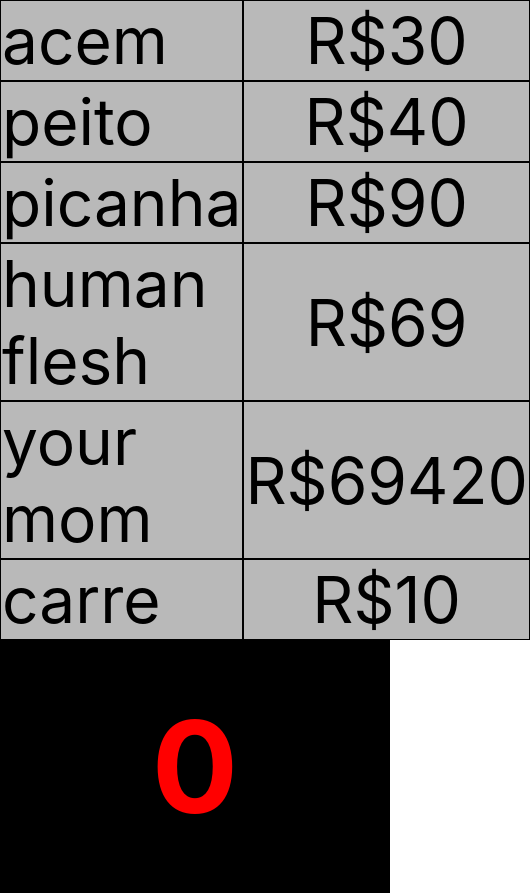
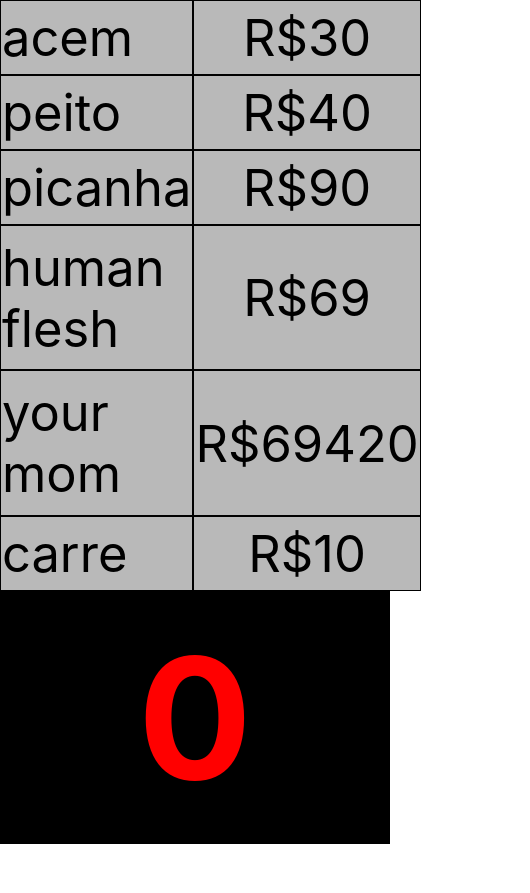
Before and after one commit to JeanVictorL/filaApp, a React (Vite) app: page / in a window 390 px wide. Shown: the whole page, 530 px wide, since content can reach past the window. After the commit the page ends 844 px from the top, so only its background shows below. Built offline with nearby package versions, Linux system fonts and the light colour scheme.

Commit message:
responsive textsizes

```diff
--- a/src/App.css
+++ b/src/App.css
@@ -11,7 +11,7 @@ body{
 .Produto--nome, .Produto--preco {
   background: #B9B9B9;
   border: 1px solid #000000;
-  font-size: 64px;
+  font-size: 6vh;
   /* height: (100/6)%; */
 }
 
@@ -26,7 +26,7 @@ body{
 
 .senha {
   color: red;
-  font-size: 128px;
+  font-size: 20vh;
   background-color: #000000;
   margin: 0;
   height: 30vh;
--- a/src/components/Senha.jsx
+++ b/src/components/Senha.jsx
@@ -1,9 +1,6 @@
 export function Senha() {
+
     return(
         <h1 className="senha">0</h1>
     )
 }
-
-function Aumenta() {
-
-}
```
